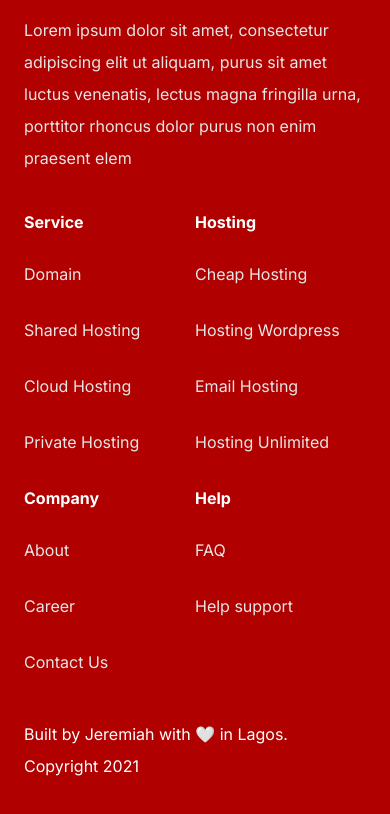
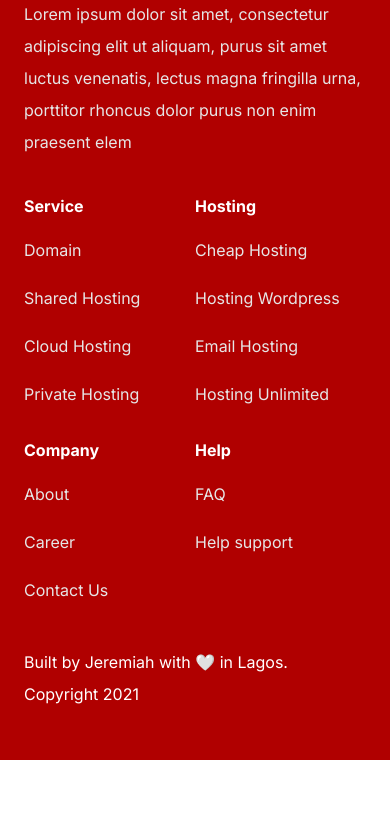
Before and after one commit to khushi303/lemonwares, a React (Create React App) app: page / in a window 390 px wide. Shown: the part 7313-8127 px from the top of the page. After the commit the page ends 8073 px from the top, so only its background shows below. Built offline with nearby package versions, Linux system fonts and the light colour scheme.

Commit message:
change in spacing

```diff
--- a/src/App.js
+++ b/src/App.js
@@ -76,7 +76,7 @@ function App() {
           <GetInTouch />
           <Footer />
           <div className='fixed bottom-4 right-4 z-[6] cursor-pointer'>
-            <div className={`${backToTop ? '' : 'hidden'} fixed rounded-[8px] border border-solid border-white bottom-[4%] right-[2%] sm:w-[50px] sm:h-[50px] w-[30px] h-[30px] cursor-pointer animate-[mover_2500ms_ease-in-out_infinite] flex items-center justify-center`} onClick={() => top()}>
+            <div className={`${backToTop ? '' : 'hidden'} fixed rounded-[8px] border border-solid border-white bottom-[4%] right-[2%] sm:w-[50px] sm:h-[50px] w-[40px] h-[40px] cursor-pointer animate-[mover_2500ms_ease-in-out_infinite] flex items-center justify-center`} onClick={() => top()}>
               <img src={BackToTop} alt="Backtotop" className='w-full rounded-[8.6px]' />
             </div>
           </div>
--- a/src/components/Footer.jsx
+++ b/src/components/Footer.jsx
@@ -24,7 +24,7 @@ const Footer = () => {
                         <div className="lg:w-7/12 w-full pt-9 lg:pt-0">
                             <div className="flex flex-row justify-between flex-wrap">
                                 <div className="md:w-[18%] w-6/12">
-                                    <ul className=" flex flex-col gap-6">
+                                    <ul className=" flex flex-col sm:gap-6 gap-4">
                                         <li className="text-white text-base !leading-[150%] font-bold ff_inter ">
                                             Service
                                         </li>
@@ -63,7 +63,7 @@ const Footer = () => {
                                     </ul>
                                 </div>
                                 <div className="md:w-[21%] w-6/12">
-                                    <ul className="flex flex-col gap-6">
+                                    <ul className="flex flex-col sm:gap-6 gap-4">
                                         <li className="text-white text-base !leading-[150%] font-bold ff_inter ">
                                             Hosting
                                         </li>
@@ -102,7 +102,7 @@ const Footer = () => {
                                     </ul>
                                 </div>
                                 <div className="md:w-[18%] w-6/12 pt-7 md:pt-0">
-                                    <ul className="flex flex-col gap-6">
+                                    <ul className="flex flex-col sm:gap-6 gap-4">
                                         <li className="text-white text-base !leading-[150%] font-bold ff_inter ">
                                             Company
                                         </li>
@@ -133,7 +133,7 @@ const Footer = () => {
                                     </ul>
                                 </div>
                                 <div className="md:w-[18%] w-6/12 pt-7 md:pt-0">
-                                    <ul className="flex flex-col gap-6">
+                                    <ul className="flex flex-col sm:gap-6 gap-4">
                                         <li className="text-white text-base !leading-[150%] font-bold ff_inter ">
                                             Help
                                         </li>
--- a/src/components/GetStarted.jsx
+++ b/src/components/GetStarted.jsx
@@ -10,23 +10,23 @@ const GetStarted = () => {
                 <div className='flex items-center justify-center flex-col'>
                     <h2 data-aos="fade-down" className='sm:text-[50px] text-[31px] font-semibold leading-[120%] text-black text-center max-w-[650px] lg:pb-[38px] pb-[25px]'>Ready to get started with
                         Lemon Wares?</h2>
-                    <p data-aos="fade-down" className='text-[25px] font-normal leading-[100%] text-black text-center'>Choose the package that suits you</p>
+                    <p data-aos="fade-down" className='sm:text-[25px] text-[20px] font-normal leading-[100%] text-black text-center'>Choose the package that suits you</p>
                     <div data-aos="fade-down" className='lg:mt-[57px] mt-[30px] flex items-center lg:mb-[70px] mb-[32px]'>
-                        <p className='text-[25px] font-normal leading-[100%] text-black pr-[31px]'>Monthly</p>
+                        <p className='sm:text-[25px] text-[20px] font-normal leading-[100%] text-black pr-[31px]'>Monthly</p>
                         <div onClick={() => setToggle(!toggle)} className='w-[93px] cursor-pointer h-[50px] rounded-[73px] bg-[#B00000] px-[9px] py-[10px]'>
                             <div className={`${toggle ? "translate-x-[144%]" : "translate-x-0"} w-[30px] transition-transform duration-300 ease-linear h-[30px] rounded-[50%] bg-white`}></div>
                         </div>
-                        <p className='text-[25px] font-normal leading-[100%] text-black pl-[26px]'>Yearly</p>
+                        <p className='sm:text-[25px] text-[20px] font-normal leading-[100%] text-black pl-[26px]'>Yearly</p>
                         <button className='px-[8px] sm:block hidden py-[7px] bg-[#FFE87A] rounded-[8px] text-[10px] font-semibold text-black leading-[90%] ml-[17px]'>
                             20%  discount
                         </button>
                     </div>
                     <div data-aos="fade-down" className='flex flex-row flex-wrap max-w-[856px] w-full justify-center lg:mb-[84px] mb-[50px]'>
                         <div onClick={() => setShow(false)} className={`${show ? "border-[#C4C4C4]" : "border-[#B00000]"} w-[50%] transition-all duration-300 ease-linear border-b-[4px] border-solid pb-[6px] cursor-pointer`}>
-                            <p className='text-[30px] font-semibold leading-[133.333%] text-center text-black'>Basic</p>
+                            <p className='sm:text-[30px] text-[25px] font-semibold leading-[133.333%] text-center text-black'>Basic</p>
                         </div>
                         <div onClick={() => setShow(true)} className={`${show ? " border-[#B00000]" : "border-[#C4C4C4]"} w-[50%] transition-all duration-300 ease-linear border-b-[4px] border-solid pb-[6px] cursor-pointer`}>
-                            <p className='text-[30px] font-semibold leading-[133.333%] text-center text-black'>Premium</p>
+                            <p className='sm:text-[30px] text-[25px] font-semibold leading-[133.333%] text-center text-black'>Premium</p>
                         </div>
                     </div>
                     <div className='flex w-full flex-row flex-wrap sm:justify-between justify-center gap-[30p x]'>
```
